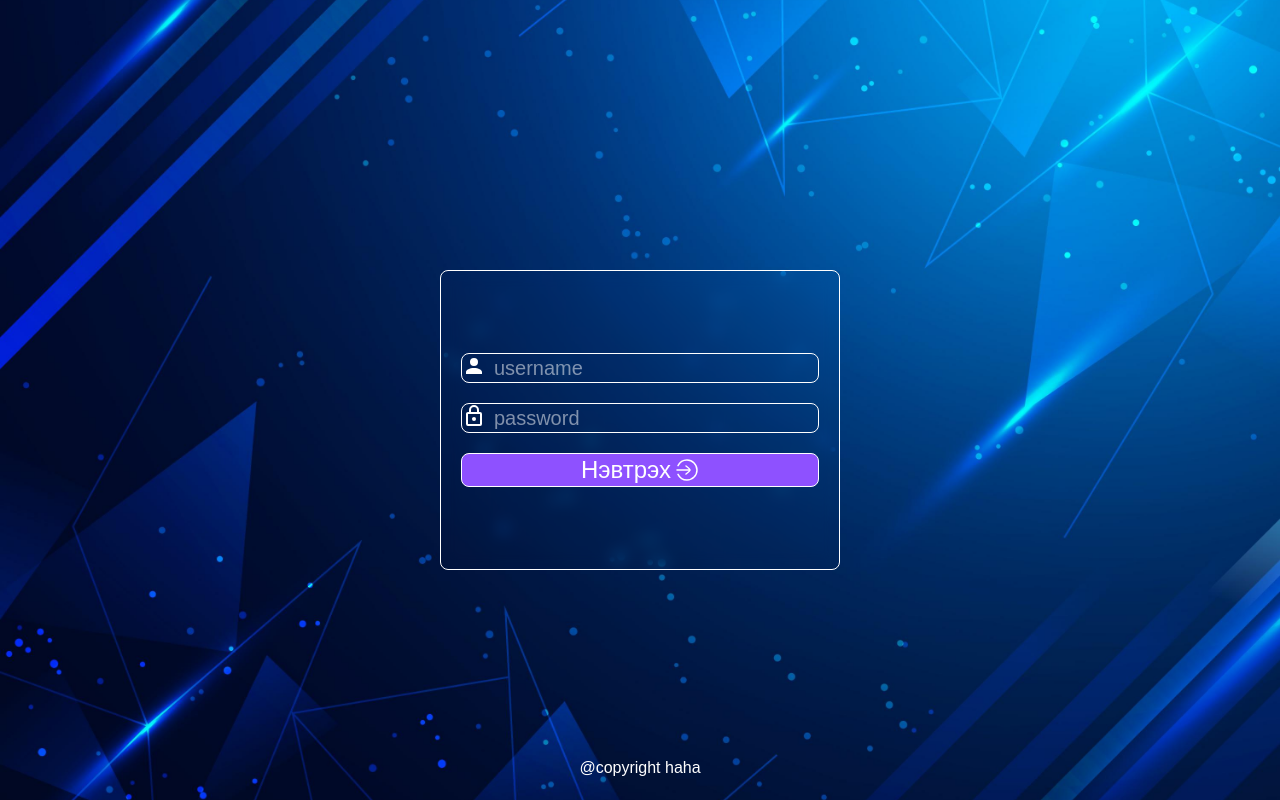
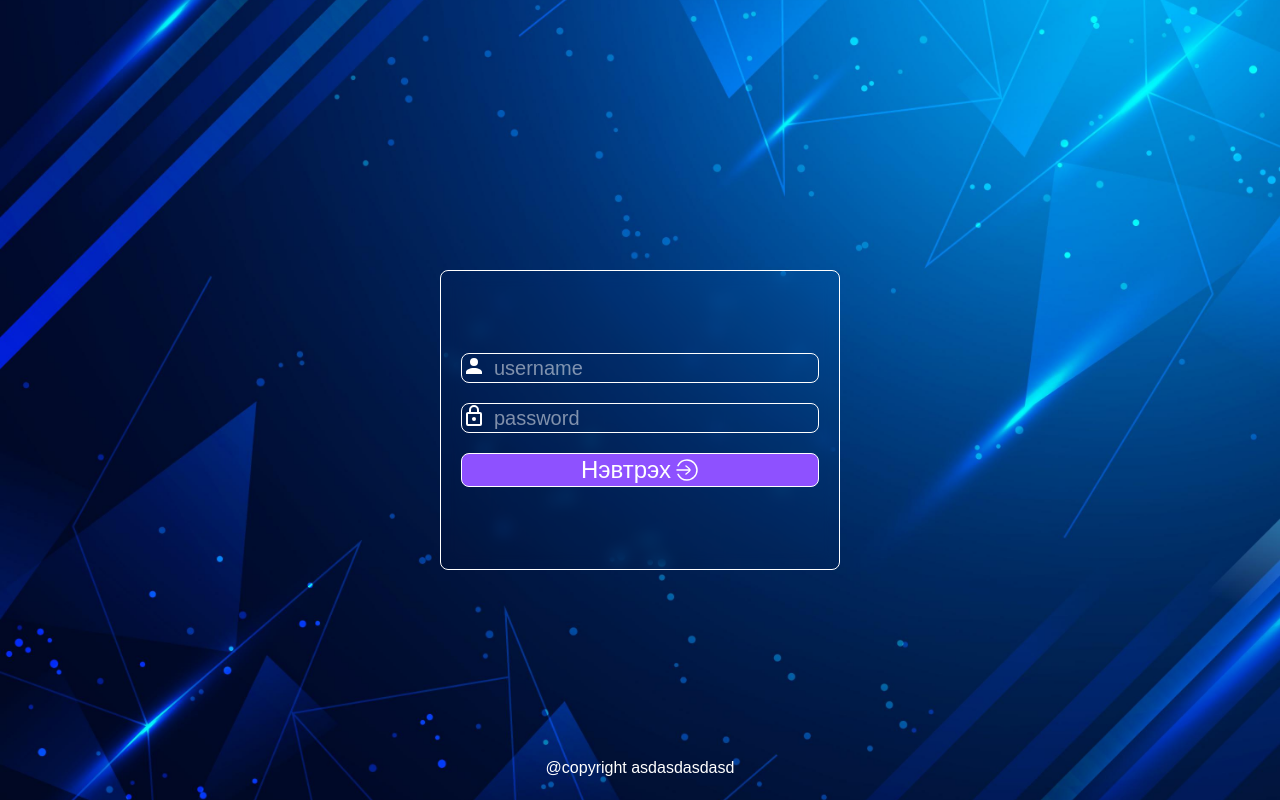
Before and after one commit to DreamHold-S/dev-pos-, a Next.js app: page / in a window 1280 px wide. Built offline with nearby package versions, Linux system fonts and the light colour scheme.

Commit message:
oorchilson shuu

```diff
--- a/src/app/page.js
+++ b/src/app/page.js
@@ -119,7 +119,7 @@ export default function Home() {
         </div>
       </div>
       <div className="display: absolute bottom-5 text-white">
-        @copyright haha
+        @copyright asdasdasdasd
       </div>
     </div>
   );
```
